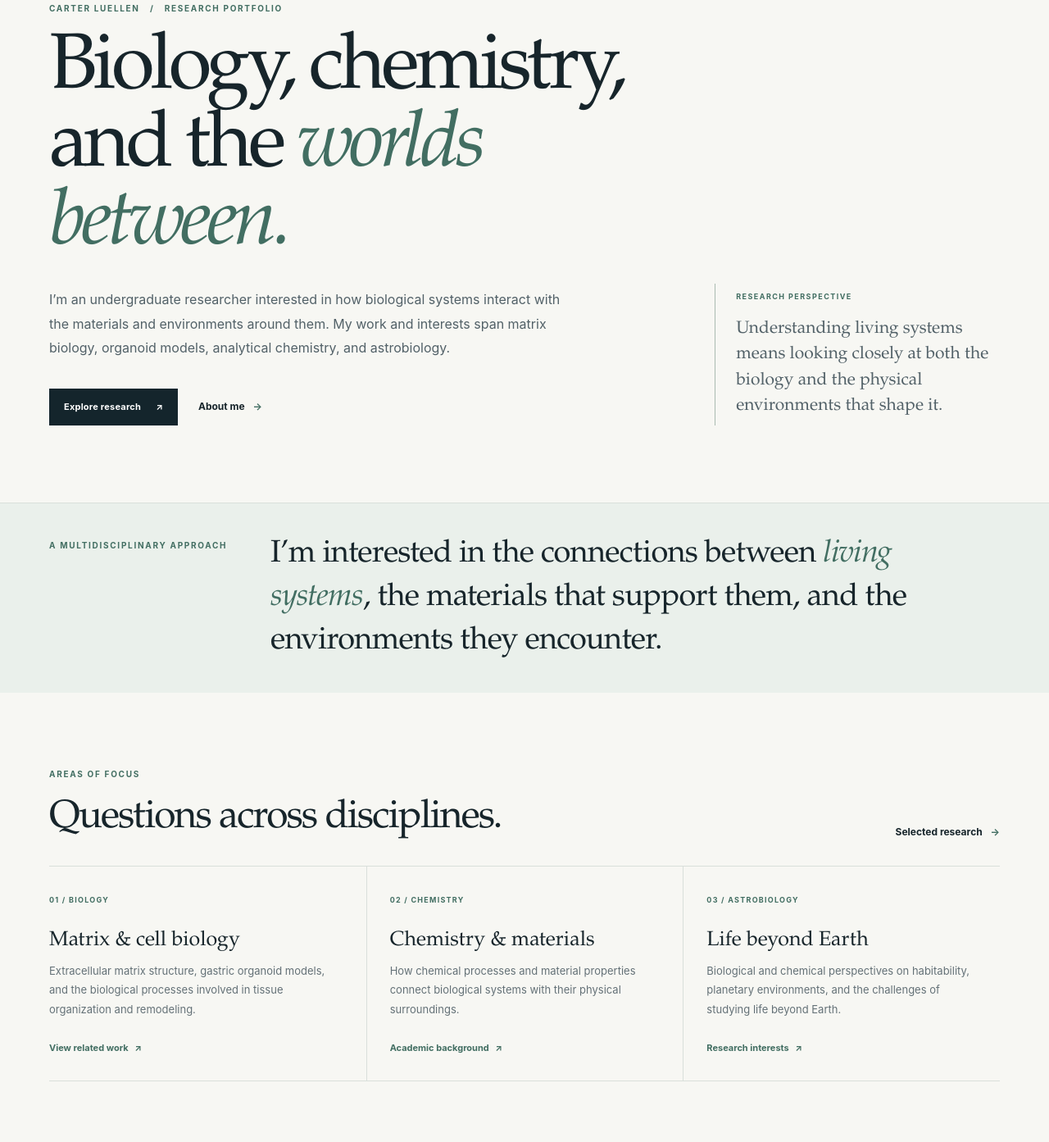
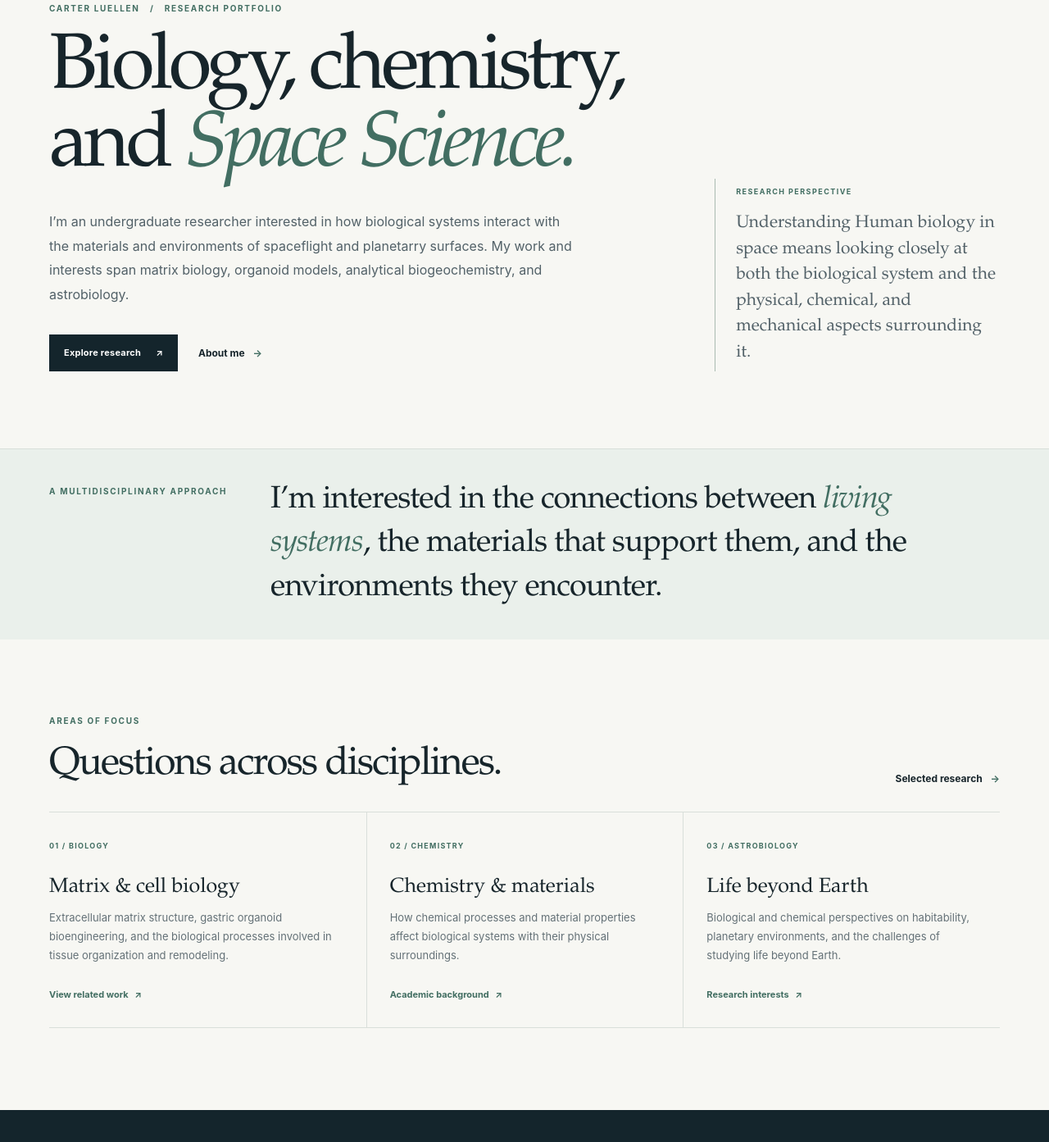
Before and after one commit to carterluellen/Luellen, a Jekyll site: the page built from index.html, in a window 1280 px wide and 1400 px high, scrolled down 192 px. Shown: the top 1393 px of the window at 82% size. Built offline with Jekyll 4.4.1, drawn with Linux system fonts in a browser that asks for light colours; some of the changed text lies outside the part shown.

Commit message:
Update index.html

```diff
--- a/index.html
+++ b/index.html
@@ -7,8 +7,8 @@ description: Carter Luellen — research across biology, chemistry, and astrobio
 <section class="hero section-wrap">
   <div>
     <p class="eyebrow">Carter Luellen &nbsp; / &nbsp; Research portfolio</p>
-    <h1>Biology, chemistry, and the <em>worlds between.</em></h1>
-    <p class="hero-lede">I’m an undergraduate researcher interested in how biological systems interact with the materials and environments around them. My work and interests span matrix biology, organoid models, analytical chemistry, and astrobiology.</p>
+    <h1>Biology, chemistry, and <em>Space Science.</em></h1>
+    <p class="hero-lede">I’m an undergraduate researcher interested in how biological systems interact with the materials and environments of spaceflight and planetarry surfaces. My work and interests span matrix biology, organoid models, analytical biogeochemistry, and astrobiology.</p>
     <div class="hero-actions">
       <a class="button" href="{{ '/research/' | relative_url }}">Explore research <span aria-hidden="true">↗</span></a>
       <a class="text-link" href="{{ '/about/' | relative_url }}">About me <span aria-hidden="true">→</span></a>
@@ -16,7 +16,7 @@ description: Carter Luellen — research across biology, chemistry, and astrobio
   </div>
   <aside class="hero-aside">
     <span class="aside-label">Research perspective</span>
-    <p>Understanding living systems means looking closely at both the biology and the physical environments that shape it.</p>
+    <p>Understanding Human biology in space means looking closely at both the biological system and the physical, chemical, and mechanical aspects surrounding it.</p>
   </aside>
 </section>
 <div class="hero-rule"></div>
@@ -37,13 +37,13 @@ description: Carter Luellen — research across biology, chemistry, and astrobio
     <article class="focus-card">
       <span class="card-number">01 / BIOLOGY</span>
       <h3>Matrix &amp; cell biology</h3>
-      <p>Extracellular matrix structure, gastric organoid models, and the biological processes involved in tissue organization and remodeling.</p>
+      <p>Extracellular matrix structure, gastric organoid bioengineering, and the biological processes involved in tissue organization and remodeling.</p>
       <a href="{{ '/research/' | relative_url }}">View related work <span>↗</span></a>
     </article>
     <article class="focus-card">
       <span class="card-number">02 / CHEMISTRY</span>
       <h3>Chemistry &amp; materials</h3>
-      <p>How chemical processes and material properties connect biological systems with their physical surroundings.</p>
+      <p>How chemical processes and material properties affect biological systems with their physical surroundings.</p>
       <a href="{{ '/about/' | relative_url }}">Academic background <span>↗</span></a>
     </article>
     <article class="focus-card">
@@ -59,7 +59,7 @@ description: Carter Luellen — research across biology, chemistry, and astrobio
   <div class="section-wrap feature-grid">
     <div class="feature-copy">
       <p class="eyebrow">Selected research</p>
-      <h2>Investigating the architecture of biological materials.</h2>
+      <h2>Up to date releases.</h2>
       <p>Recent collaborative work has examined human gastric extracellular matrix and organoid models, combining biological assays with scanning electron microscopy to investigate activity and tissue structure.</p>
       <a class="button" href="{{ '/research/' | relative_url }}">Read the research <span>↗</span></a>
     </div>
```
